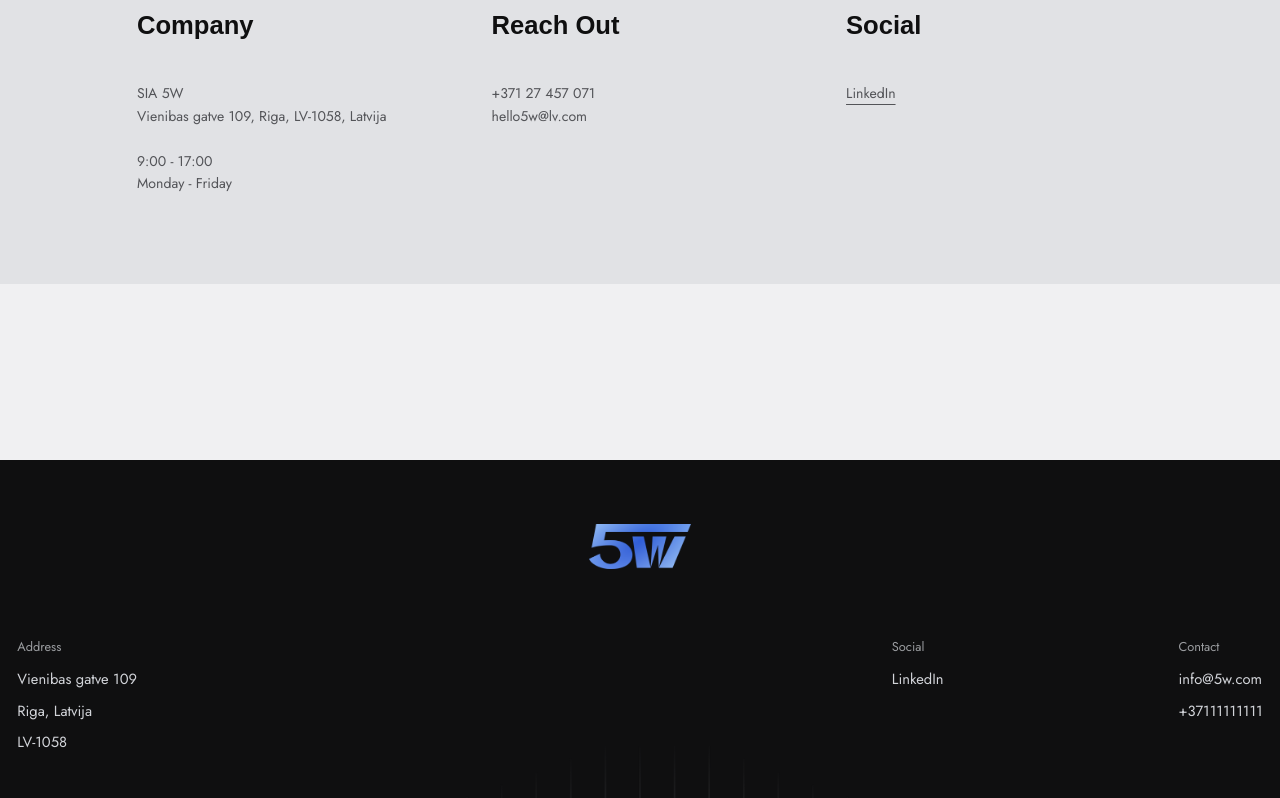
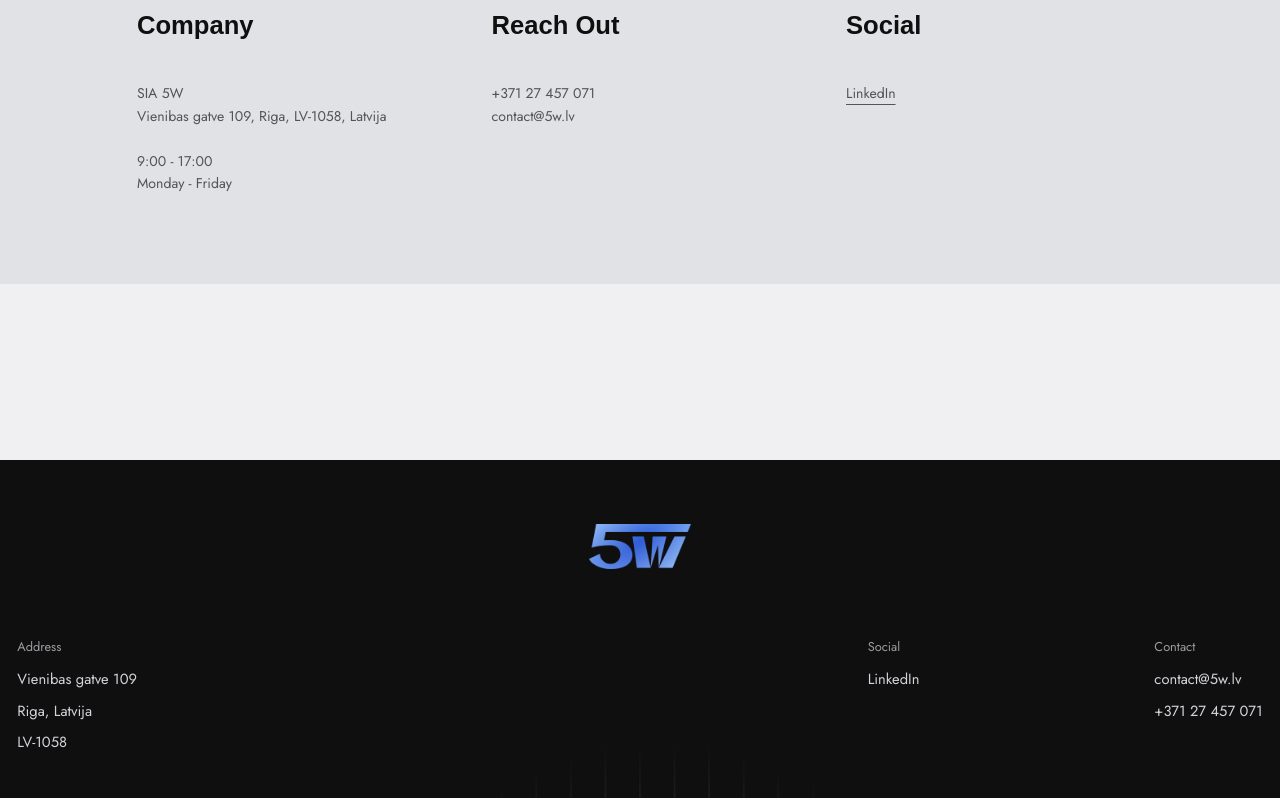
Before and after one commit to amaksix/5w, a Jekyll site: the page built from en/contact.md, in a window 1280 px wide. Shown: the part 1057-1855 px from the top of the page. Built offline with Jekyll 4.4.1, drawn with Linux system fonts in a browser that asks for light colours; some web fonts are replaced.

Commit message:
changes to about  us  and footer

```diff
--- a/_includes/footer.html
+++ b/_includes/footer.html
@@ -1,5 +1,9 @@
 <footer>
-    <img class="footer-logo" src="../assets/images/Logo.png">
+    {% if page.lang == "lv" %}
+    <a href="/5w/lv/" class="footer-logo"><img class="footer-logo-img" src="../assets/images/Logo.png"></a>
+    {% else %}
+    <a href="/5w/en/" class="footer-logo"><img class="footer-logo-img" src="../assets/images/Logo.png"></a>
+    {% endif %}
     <div class="footer-info-container">
         <div class="address-container">
             <p class="footer-heading">Address</p>
@@ -13,8 +17,8 @@
         </div>
         <div class="contact-info">
             <p class="footer-heading">Contact</p>
-            <p class="footer-text">info@5w.com</p>
-            <p class="footer-text">+37111111111</p>
+            <p class="footer-text">contact@5w.lv</p>
+            <p class="footer-text">+371 27 457 071</p>
         </div>
     </div>
     <img class="footer-image" loading="lazy" src="../assets/images/Footer.png">
--- a/_layouts/contact.html
+++ b/_layouts/contact.html
@@ -50,7 +50,7 @@
             <div class="second-block-second-section-container">
                 <p class="second-block-header">{{ site.data.translations[page.lang].contact_us_second_block_second_section_header }}</p>
                 <p class="regular-text second-block-text">+371 27 457 071</p>
-                <p class="regular-text">hello5w@lv.com</p>
+                <p class="regular-text">contact@5w.lv</p>
             </div>
             <div class="second-block-third-section-container">
                 <p class="second-block-header">{{ site.data.translations[page.lang].contact_us_second_block_third_section_header }}</p>
--- a/assets/css/footer.css
+++ b/assets/css/footer.css
@@ -28,7 +28,11 @@
     margin-left: 44.65vw;
     width: 8vw;
     height: 3.456vw;
-    margin-bottom: 5vw;
+
+}
+.footer-logo-img{
+    width: 8vw;
+    height: 3.456vw;
 }
 .footer-heading{
     color: #9B9DA0;
@@ -48,6 +52,7 @@
     display: grid;
     grid-template-columns: auto auto max-content;
     gap: 18vw;
+    margin-top: 5vw;
 }
 .contact-info{
     margin-right: 0;
```
Also changed, not shown: assets/css/aboutus.css (+11 -4 lines), assets/scripts/aboutUsTransition.js (+17 -0 lines).
